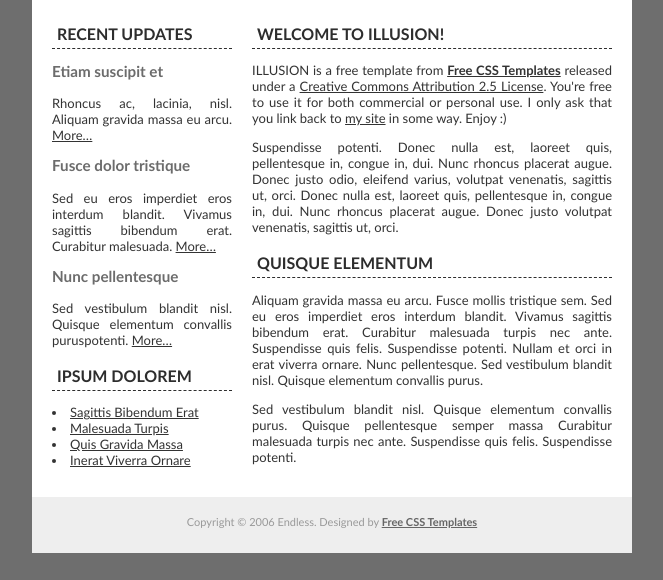
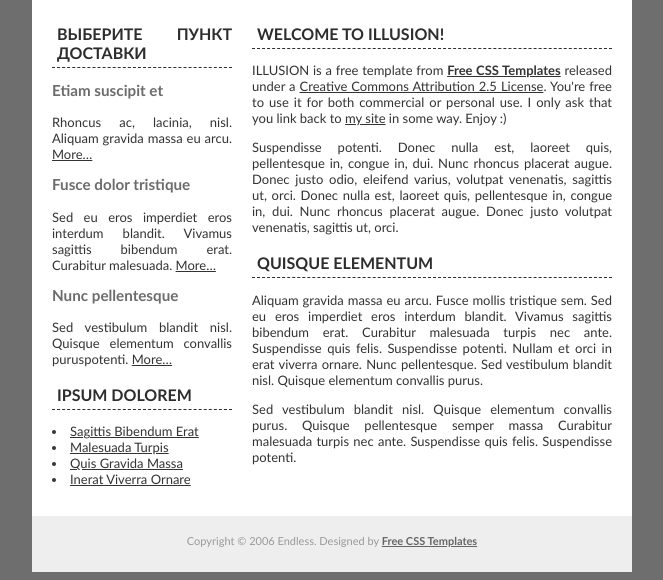
Before and after one commit to alexud2007/illusion, a plain HTML site: page index.html in a window 1280 px wide. Shown: the part 321-901 px from the top of the page, without its empty margins (308-971 px from the left). Drawn offline with Linux system fonts and the light colour scheme.

```diff
--- a/index.html
+++ b/index.html
@@ -76,7 +76,7 @@ ante. Suspendisse quis felis. Suspendisse potenti. </p>
 </div>
 
 <div id="colTwo">
-<h2>Recent Updates</h2>
+<h2>Выберите пункт доставки</h2>
 
 <h3>Etiam suscipit et</h3>
 
```
Also changed, not shown: 1 other file.
